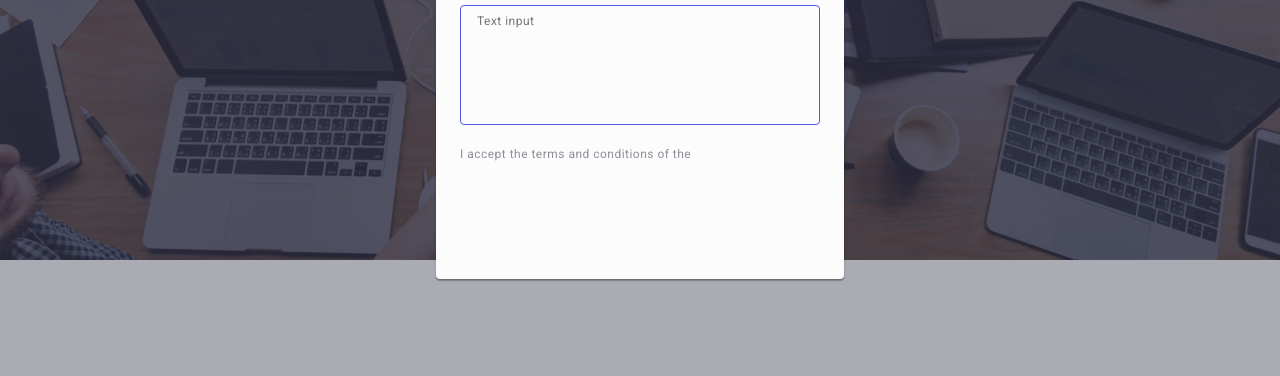
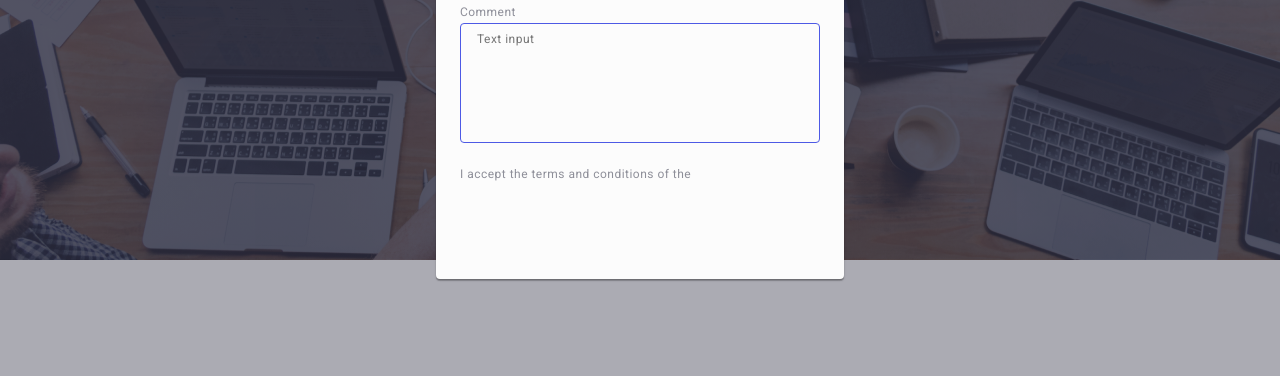
Before and after one commit to Anaki000/goit-markup-hw-05, a plain HTML site: page index.html in a window 1280 px wide. Shown: the part 413-789 px from the top of the page. Drawn offline with nearby package versions, Linux system fonts and the light colour scheme.

Commit message:
Update index.html

```diff
--- a/index.html
+++ b/index.html
@@ -495,7 +495,7 @@
           </div>
 
           <div class="div-form-coment">
-            <label class="label-modal" for="user-comment">
+            <label class="label-modal" for="user-comment"> Comment</label>
             <textarea
               class="Textarea-modal"
               name="user-comment"
@@ -503,7 +503,6 @@
               cols="30"
               rows="10"
               placeholder="Text input"></textarea>
-            </label>
           </div>
 
           <div class="div-checkbox">
```
Lines whose indentation alone changed are shown as unchanged.
